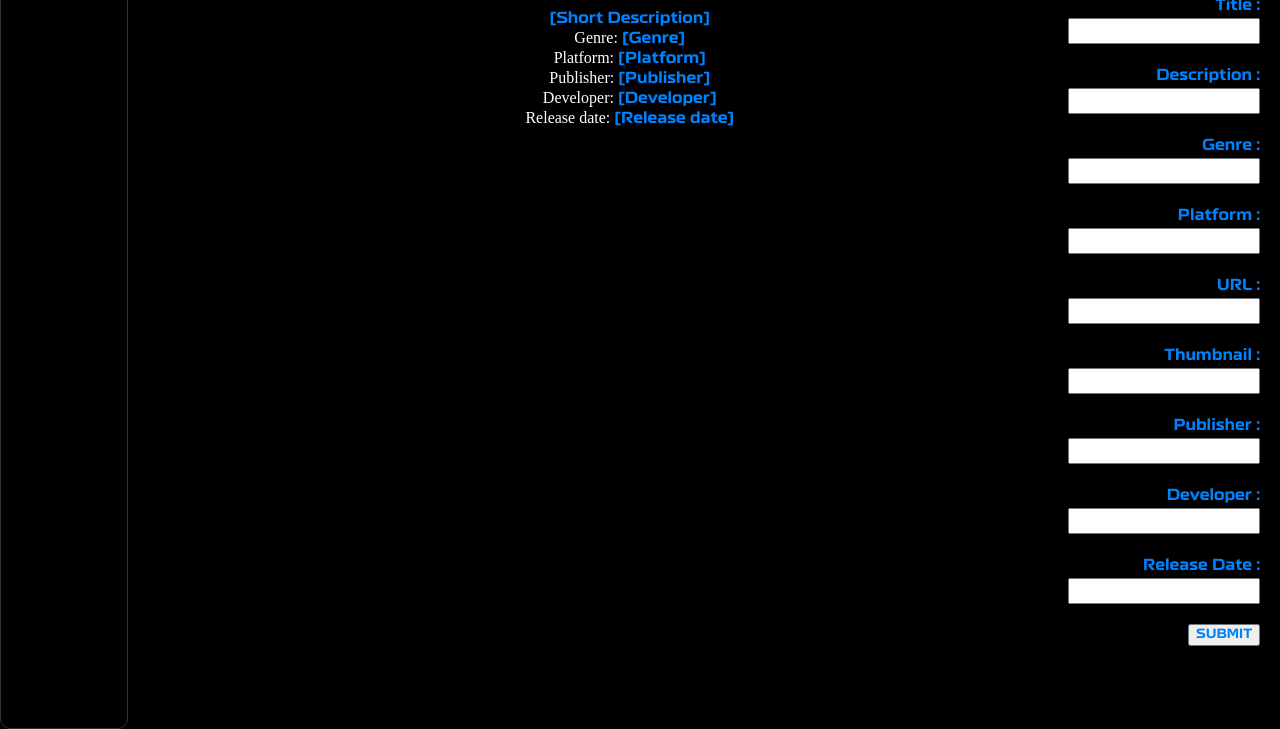
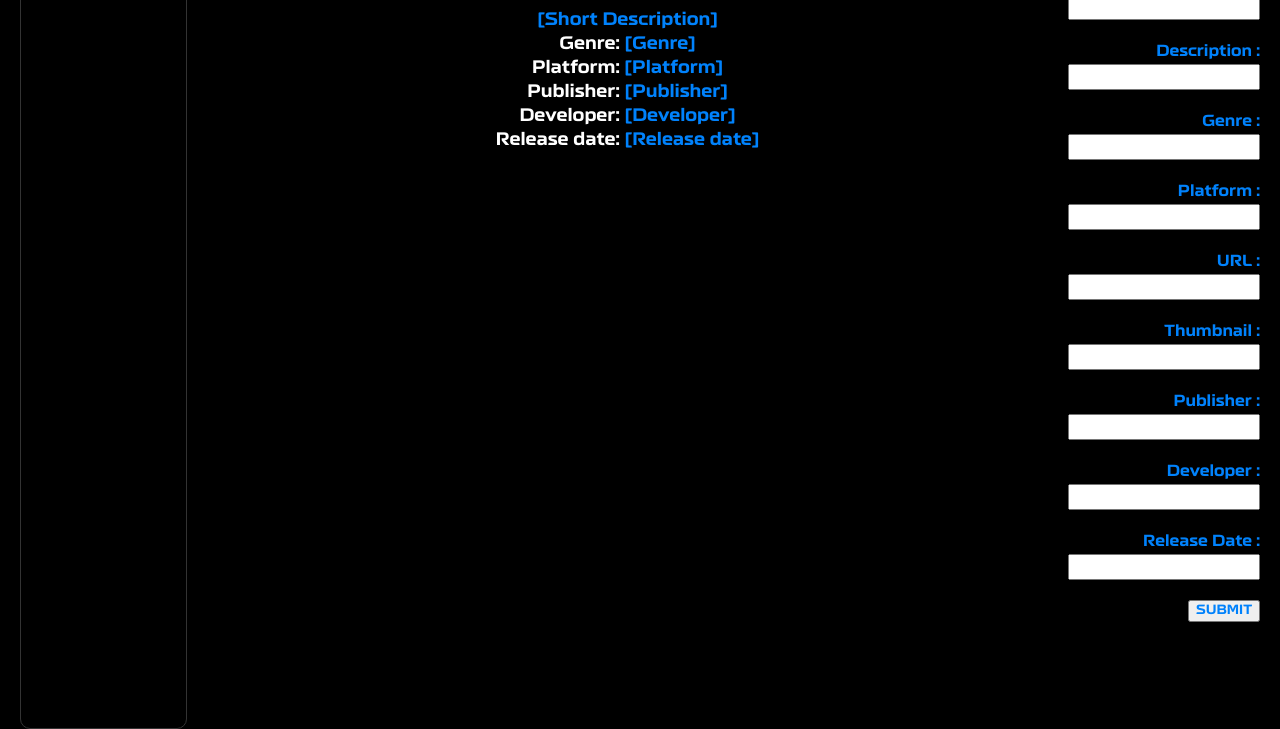
Before and after one commit to jennnnyguo410/Phase1-Final-Project, a plain HTML site: page index.html in a window 1280 px wide. Shown: the part 165-894 px from the top of the page. Drawn offline with Linux system fonts and the light colour scheme; no server answers.

Commit message:
Different screen size test

```diff
--- a/styles.css
+++ b/styles.css
@@ -33,8 +33,15 @@ h3,
     color: transparent;
 }
 
-p {
+.info {
+    font-family: "Game Font";
+    font-size: large;
+}
+
+.game-name {
+    font-family: "Game Font";
     font-size: small;
+    overflow: scroll
 }
 
 /* Header styles */
@@ -75,7 +82,8 @@ main {
 }
 
 #game-list {
-    width: 10%;
+    margin-left: 20px;
+    width: 15%;
     height: 100vh;
     overflow-y: auto;
     border: solid 1px #333333;
@@ -135,13 +143,13 @@ main {
     transition: transform 0.3s, opacity 0.3s;
 }
 
-.infoPic:hover #poster {
+.infoPic #poster:hover {
     transform: scale(0.75);
     opacity: 0.8;
 }
 
 #details-text {
-    width: 100%;
+    width: 80%;
     height: 50%;
     display: flex;
     flex-direction: column;
@@ -151,7 +159,7 @@ main {
 
 /* Game form styles */
 #game-form {
-    width: 10%;
+    width: 15%;
     display: flex;
     flex-direction: column;
     align-items: self-end;
```
